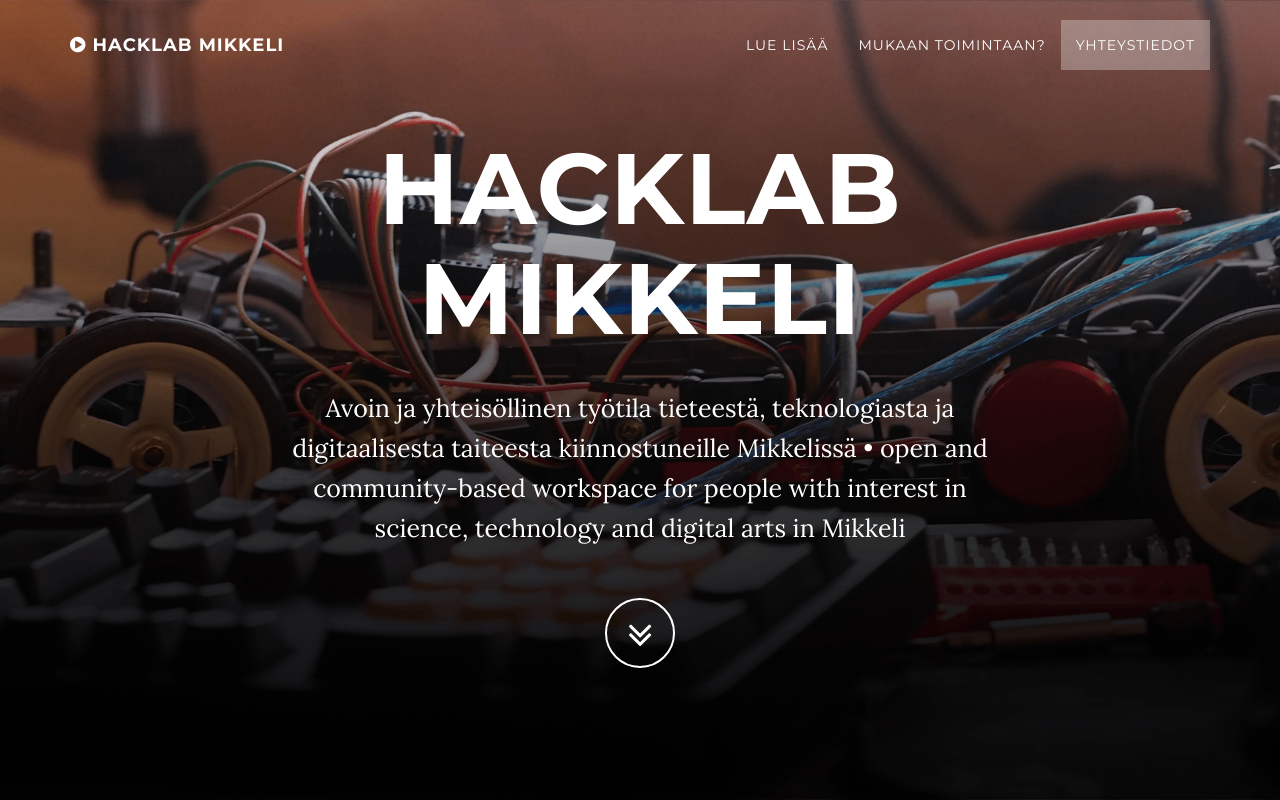
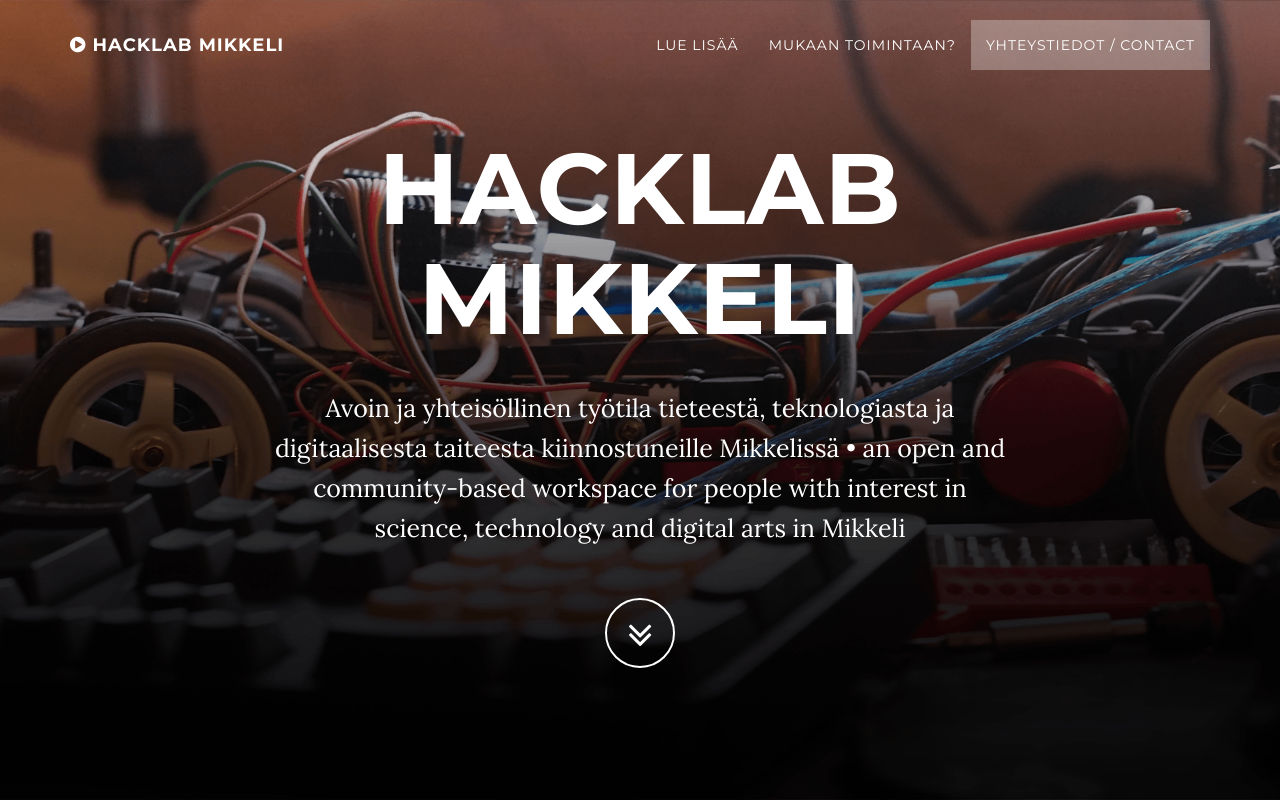
Before and after one commit to Hacklab-Mikkeli/hacklab-mikkeli-website, a website: page views/index.html in a window 1280 px wide. Shown: the top 800 px of the page. Drawn offline with Linux system fonts and the light colour scheme; no server answers.

Commit message:
** Updated the menu titles

```diff
--- a/views/index.html
+++ b/views/index.html
@@ -59,7 +59,7 @@
                         <a class="page-scroll" href="#download">Mukaan toimintaan?</a>
                     </li>
                     <li>
-                        <a class="page-scroll" href="#contact">Yhteystiedot</a>
+                        <a class="page-scroll" href="#contact">Yhteystiedot / Contact</a>
                     </li>
                 </ul>
             </div>
@@ -75,7 +75,7 @@
                 <div class="row">
                     <div class="col-md-8 col-md-offset-2">
                         <h1 class="brand-heading">Hacklab Mikkeli</h1>
-                        <p class="intro-text">Avoin ja yhteisöllinen työtila tieteestä, teknologiasta ja digitaalisesta taiteesta kiinnostuneille Mikkelissä &#8226; open and community-based workspace for people with interest in science, technology and digital arts in Mikkeli</p>
+                        <p class="intro-text">Avoin ja yhteisöllinen työtila tieteestä, teknologiasta ja digitaalisesta taiteesta kiinnostuneille Mikkelissä &#8226; an open and community-based workspace for people with interest in science, technology and digital arts in Mikkeli</p>
                         <a href="#about" class="btn btn-circle page-scroll">
                             <i class="fa fa-angle-double-down animated"></i>
                         </a>
```
